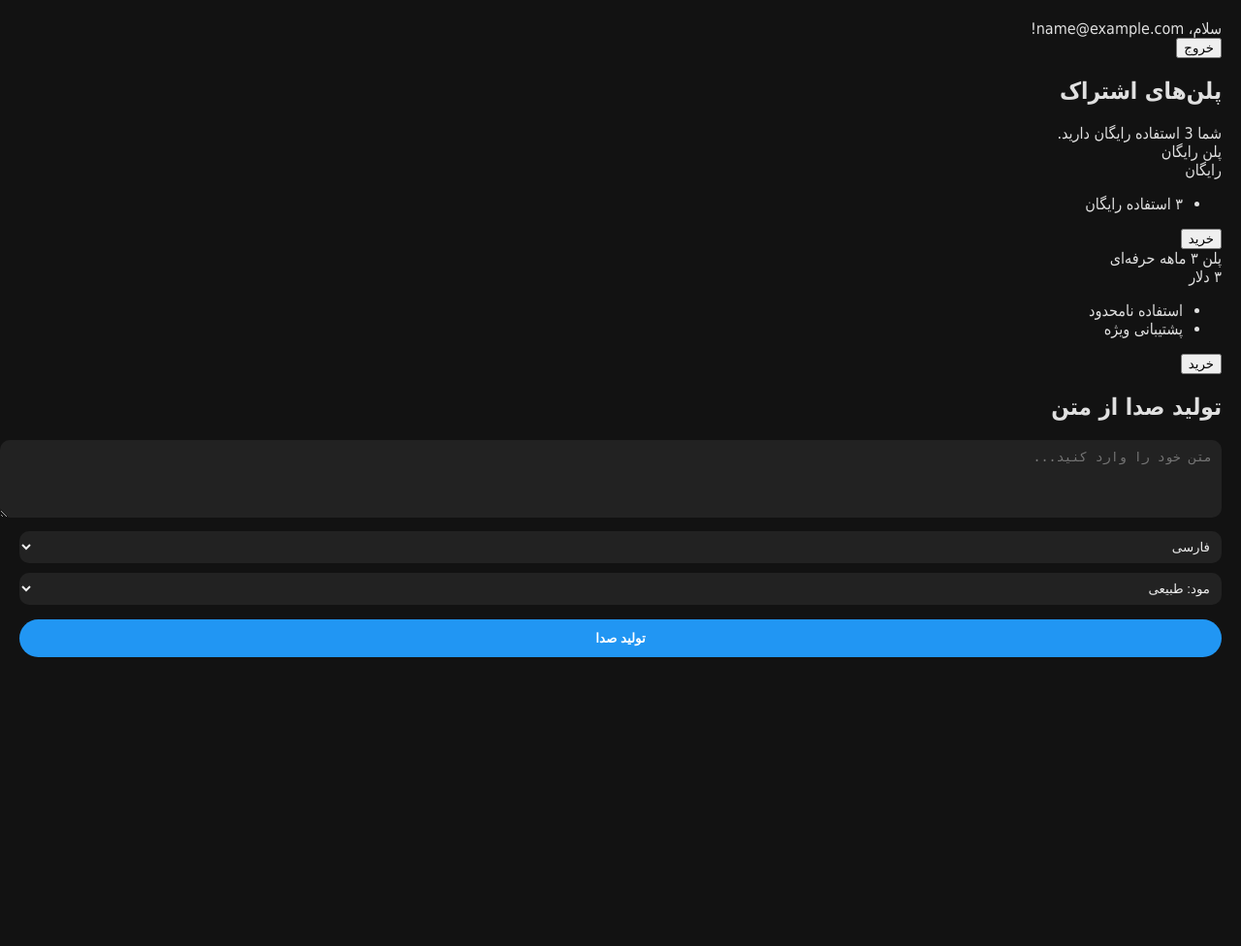
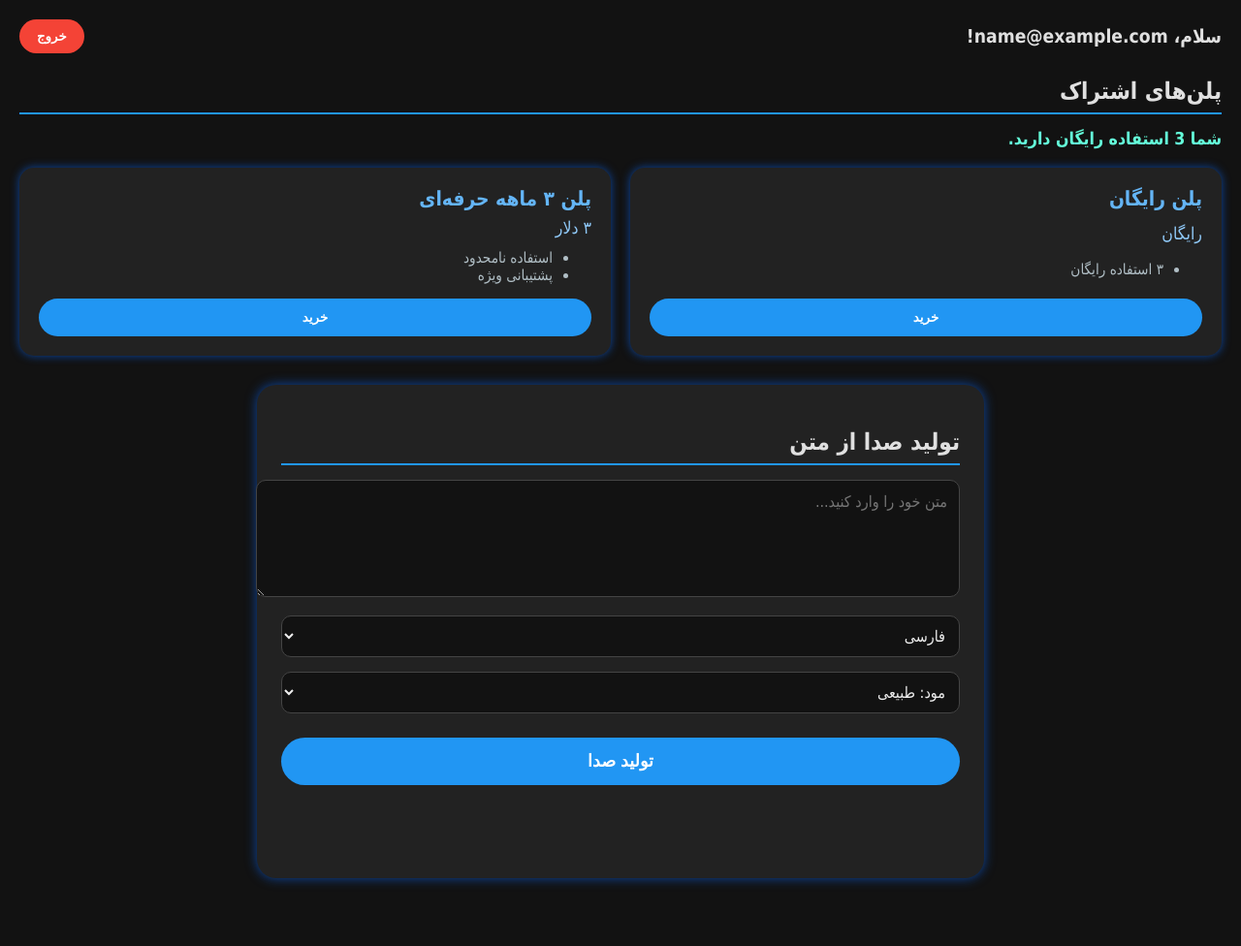
Before and after one commit to ahmadsamimrahmani427/voxir-app, a Flask app: page /app in a window 1280 px wide. Shown: the whole page at 97% size. Before the commit the page ends 678 px from the top, so only its background shows below. Run offline with Flask 3, Linux system fonts and the light colour scheme; the visitor is signed in with stand-in values (Sample User, id 1).

Commit message:
Update index.html

```diff
--- a/templates/index.html
+++ b/templates/index.html
@@ -2,27 +2,214 @@
 <html lang="fa" dir="rtl">
 <head>
 <meta charset="UTF-8" />
+<meta name="viewport" content="width=device-width, initial-scale=1" />
 <title>داشبورد - {{ email }}</title>
 <style>
-        /* همان استایل‌های قبلی */
     body {
+        margin: 0; padding: 20px;
         background-color: #121212;
         color: #e0e0e0;
-            font-family: Tahoma, sans-serif;
-            margin: 0;
-            padding: 20px;
+        font-family: Tahoma, Arial, sans-serif;
         direction: rtl;
     }
-        /* ... استایل‌ها همانند قبل ... */
+    header {
+        display: flex;
+        justify-content: space-between;
+        align-items: center;
+        margin-bottom: 25px;
+    }
+    .user-info {
+        font-size: 1.2rem;
+        font-weight: 600;
+    }
+    .logout-btn {
+        background-color: #f44336;
+        border: none;
+        color: white;
+        font-weight: bold;
+        padding: 10px 18px;
+        border-radius: 25px;
+        cursor: pointer;
+        transition: background-color 0.3s ease;
+    }
+    .logout-btn:hover {
+        background-color: #d32f2f;
+    }
+    h2 {
+        margin-bottom: 15px;
+        border-bottom: 2px solid #2196f3;
+        padding-bottom: 8px;
+    }
+    .plans-container {
+        display: flex;
+        flex-wrap: wrap;
+        gap: 20px;
+        margin-bottom: 30px;
+    }
+    .plan-card {
+        background-color: #222;
+        padding: 20px;
+        border-radius: 15px;
+        flex: 1 1 250px;
+        box-shadow: 0 0 10px #0d47a1;
+        display: flex;
+        flex-direction: column;
+        justify-content: space-between;
+        min-width: 250px;
+    }
+    .plan-title {
+        font-size: 1.3rem;
+        font-weight: 700;
+        margin-bottom: 8px;
+        color: #64b5f6;
+    }
+    .plan-price {
+        font-size: 1.1rem;
+        margin-bottom: 12px;
+        color: #90caf9;
+    }
+    .plan-features ul {
+        margin: 0;
+        padding-left: 18px;
+        color: #b0bec5;
+        font-size: 0.95rem;
+    }
+    .buy-btn {
+        margin-top: 15px;
+        background-color: #2196f3;
+        border: none;
+        color: white;
+        font-weight: bold;
+        padding: 12px;
+        border-radius: 40px;
+        cursor: pointer;
+        transition: background-color 0.3s ease;
+        width: 100%;
+    }
+    .buy-btn:hover {
+        background-color: #1976d2;
+    }
+    #free-uses {
+        font-size: 1.1rem;
+        margin-bottom: 20px;
+        color: #64ffda;
+        font-weight: 600;
+    }
+    section {
+        background-color: #222;
+        padding: 25px;
+        border-radius: 20px;
+        box-shadow: 0 0 12px #0d47a1;
+        max-width: 700px;
+        margin: 0 auto 50px auto;
+    }
+    textarea {
+        width: 100%;
+        border-radius: 10px;
+        padding: 12px;
+        background-color: #121212;
+        color: #eee;
+        border: 1px solid #444;
+        resize: vertical;
+        font-size: 1rem;
+        font-family: Tahoma, Arial, sans-serif;
+    }
+    select {
+        width: 100%;
+        margin-top: 15px;
+        padding: 10px;
+        border-radius: 10px;
+        background-color: #121212;
+        color: #eee;
+        border: 1px solid #444;
+        font-size: 1rem;
+        font-family: Tahoma, Arial, sans-serif;
+        cursor: pointer;
+    }
+    button#generate-btn {
+        margin-top: 25px;
+        background-color: #2196f3;
+        color: white;
+        border: none;
+        padding: 14px;
+        border-radius: 40px;
+        font-weight: bold;
+        font-size: 1.1rem;
+        width: 100%;
+        cursor: pointer;
+        transition: background-color 0.3s ease;
+    }
+    button#generate-btn:hover:enabled {
+        background-color: #1976d2;
+    }
+    button#generate-btn:disabled {
+        background-color: #555;
+        cursor: not-allowed;
+    }
+    audio#audio-player {
+        margin-top: 20px;
+        width: 100%;
+        border-radius: 10px;
+        background-color: #333;
+        outline: none;
+    }
+    button#download-btn {
+        margin-top: 12px;
+        padding: 10px 20px;
+        font-size: 1rem;
+        border-radius: 30px;
+        border: none;
+        background-color: #4caf50;
+        color: white;
+        cursor: pointer;
+        display: none;
+        transition: background-color 0.3s ease;
+    }
+    button#download-btn:hover {
+        background-color: #388e3c;
+    }
+    #message {
+        margin-top: 15px;
+        font-weight: 600;
+        color: #ff6f00;
+        min-height: 22px;
+    }
+    #sentiment-display {
+        margin-top: 12px;
+        font-weight: bold;
+        font-size: 1.1rem;
+        min-height: 22px;
+        user-select: none;
+    }
+    /* رنگ‌ها بر اساس احساس */
+    .positive {
+        color: #4caf50;
+    }
+    .neutral {
+        color: #ffc107;
+    }
+    .negative {
+        color: #f44336;
+    }
+    @media (max-width: 600px) {
+        .plans-container {
+            flex-direction: column;
+        }
+        .plan-card {
+            flex: none;
+            min-width: auto;
+        }
+    }
 </style>
 </head>
 <body>
 <header>
     <div class="user-info">سلام، {{ email }}!</div>
-    <form action="{{ url_for('logout') }}" method="get">
+    <form action="{{ url_for('logout') }}" method="get" style="margin:0;">
         <button class="logout-btn" type="submit">خروج</button>
     </form>
 </header>
+
 <main>
     <h2>پلن‌های اشتراک</h2>
     <div id="free-uses">شما {{ free_uses }} استفاده رایگان دارید.</div>
@@ -48,27 +235,26 @@
 
     <section>
         <h2>تولید صدا از متن</h2>
-        <textarea id="text-input" rows="4" style="width:100%; border-radius: 10px; padding: 10px; background-color: #222; color: #eee; border: none;" placeholder="متن خود را وارد کنید..."></textarea>
-        <select id="voice-select" style="margin-top: 10px; padding: 8px; border-radius: 10px; background-color: #222; color: #eee; border: none; width: 100%;">
+        <textarea id="text-input" rows="5" placeholder="متن خود را وارد کنید..."></textarea>
+
+        <select id="voice-select" title="انتخاب زبان و صدا">
             {% for lang, voice in languages.items() %}
             <option value="{{ voice }}">{{ lang }}</option>
             {% endfor %}
         </select>
 
-        <!-- اضافه شده انتخاب مود احساسات -->
-        <select id="mood-select" style="margin-top: 10px; padding: 8px; border-radius: 10px; background-color: #222; color: #eee; border: none; width: 100%;">
+        <select id="mood-select" title="انتخاب مود احساس">
             <option value="neutral" selected>مود: طبیعی</option>
             <option value="cheerful">شاد</option>
             <option value="sad">غمگین</option>
         </select>
 
-        <button id="generate-btn" style="margin-top: 15px; background-color: #2196f3; color: white; border: none; padding: 12px; border-radius: 40px; font-weight: bold; width: 100%; cursor: pointer;">تولید صدا</button>
+        <button id="generate-btn">تولید صدا</button>
 
-        <audio id="audio-player" controls style="display:none; margin-top:15px; width:100%; border-radius: 10px; background-color: #333;"></audio>
-        <button id="download-btn" style="display:none;">دانلود صدا</button>
+        <audio id="audio-player" controls style="display:none;"></audio>
+        <button id="download-btn">دانلود صدا</button>
 
         <div id="message"></div>
-
         <div id="sentiment-display"></div>
     </section>
 </main>
@@ -121,7 +307,6 @@
                 downloadBtn.style.display = 'inline-block';
                 messageDiv.textContent = '';
 
-                // درخواست تحلیل احساسات برای نمایش به کاربر
                 fetch('/sentiment', {
                     method: 'POST',
                     headers: {'Content-Type': 'application/json'},
@@ -171,18 +356,5 @@
         window.location.href = '/download';
     });
 </script>
-
-<style>
-    /* رنگ‌ها بر اساس حس */
-    .positive {
-        color: #4caf50;
-    }
-    .neutral {
-        color: #ffc107;
-    }
-    .negative {
-        color: #f44336;
-    }
-</style>
 </body>
 </html>
```
Lines whose indentation alone changed are shown as unchanged.
